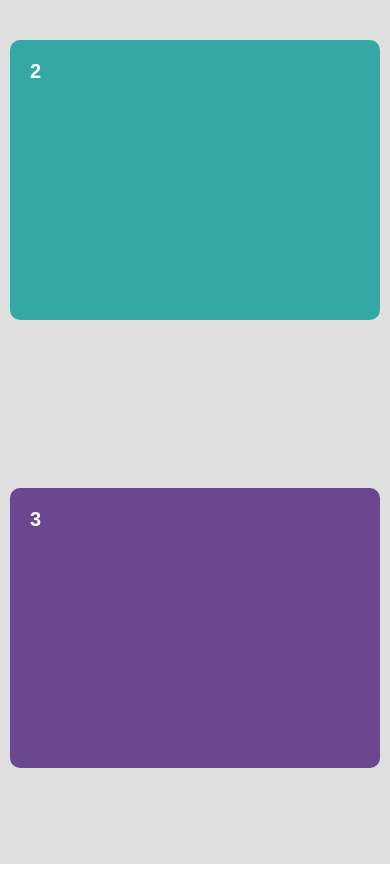
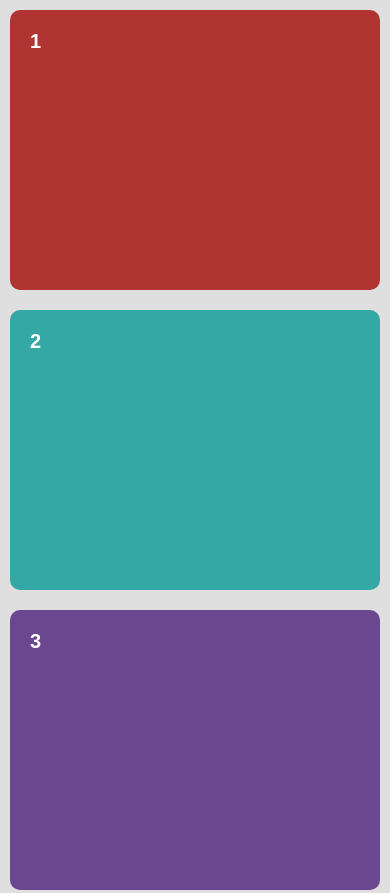
Before and after one commit to enelesmai/grid-layout, a plain HTML site: page index.html in a window 390 px wide. Shown: the top 893 px of the page. Drawn offline with Linux system fonts and the light colour scheme.

Commit message:
css changed to mobile first

```diff
--- a/layout.css
+++ b/layout.css
@@ -2,17 +2,11 @@ html,
 body {
     margin: 0;
     padding: 0;
-    height: 100%;
     font-family: Arial, Helvetica, sans-serif;
 }
 
 .container {
     background-color: #dfdfdf;
-    height: 100%;
-    display: flex;
-    flex-direction: row;
-    justify-content: center;
-    align-items: center;
     padding: 10px;
 }
 
@@ -21,8 +15,8 @@ body {
     width: 100%;
     max-width: 1024px;
     margin: 0 auto;
-    grid-template-columns: repeat(3, 1fr);
-    grid-gap: 10%;
+    grid-template-columns: repeat(1, 1fr);
+    grid-gap: 20px;
 }
 
 
@@ -64,14 +58,16 @@ body {
     background: #59a627;
 }
 
-@media only screen and (max-width: 1023px) {
+@media only screen and (min-width: 768px) {
     .grid-1 {
         grid-template-columns: repeat(2, 1fr);
+        grid-gap: 20px;
     }
 }
 
-@media only screen and (max-width: 767px) {
+@media only screen and (min-width: 1024px) {
     .grid-1 {
-        grid-template-columns: repeat(1, 1fr);
+        grid-template-columns: repeat(3, 1fr);
+        grid-gap: 60px;
     }
 }
```
